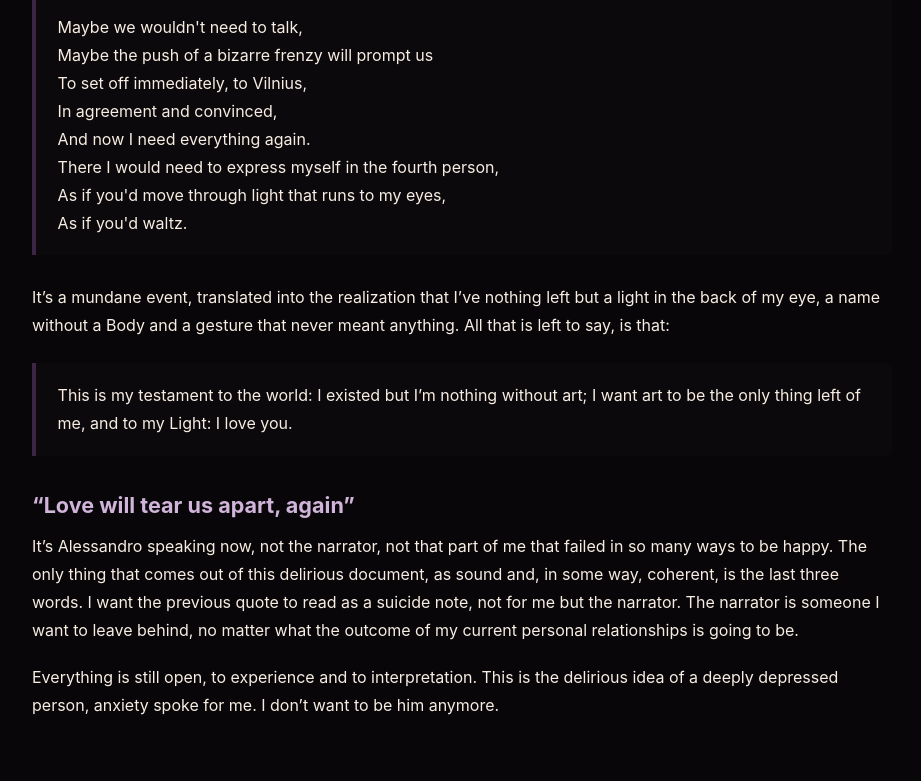
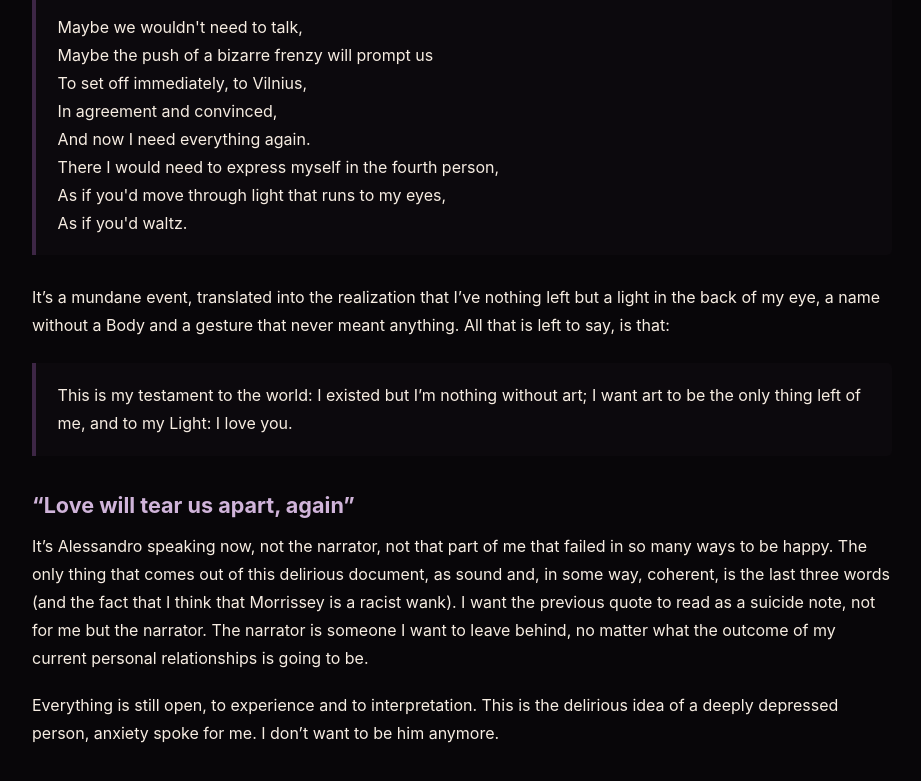
Before and after one commit to AlessVolpe/mcm_album, a plain HTML site: page index.html in a window 1280 px wide. Shown: the part 7130-7911 px from the top of the page, without its empty margins (178-1099 px from the left). Drawn offline with Linux system fonts and the light colour scheme.

Commit message:
fix(twbm-001): change formatting and clarify final text (#13)

```diff
--- a/index.html
+++ b/index.html
@@ -235,8 +235,9 @@
     <h3>“Love will tear us apart, again”</h3>
     <p>It’s Alessandro speaking now, not the narrator, not that part of me that failed in so many ways to be happy. The
       only thing that comes out of this delirious document, as sound and, in some way, coherent, is the last three
-      words. I want the previous quote to read as a suicide note, not for me but the narrator. The narrator is someone I
-      want to leave behind, no matter what the outcome of my current personal relationships is going to be.</p>
+      words (and the fact that I think that Morrissey is a racist wank). I want the previous quote to read as a suicide note,
+      not for me but the narrator. The narrator is someone I want to leave behind, no matter what the outcome of my current personal
+      relationships is going to be.</p>
     <p>Everything is still open, to experience and to interpretation. This is the delirious idea of a deeply depressed
       person, anxiety spoke for me. I don’t want to be him anymore.</p>
 
```
